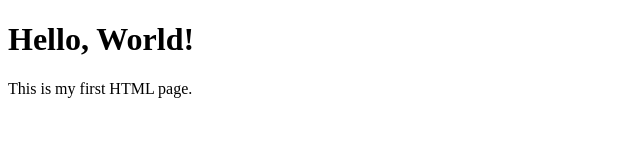
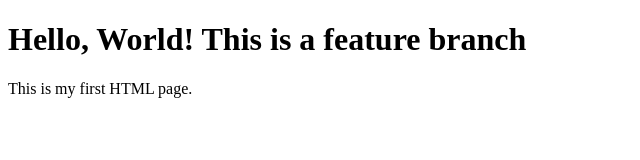
Before and after one commit to abhijadhav2618/Github_Actions, a plain HTML site: page index.html in a window 1280 px wide. Shown: the whole page, without its empty margins (0-640 px from the left). Drawn offline with Linux system fonts and the light colour scheme.

Commit message:
feature branch added

```diff
--- a/index.html
+++ b/index.html
@@ -4,7 +4,7 @@
     <title>Hello World</title>
 </head>
 <body>
-    <h1>Hello, World!</h1>
+    <h1>Hello, World! This is a feature branch</h1>
     <p>This is my first HTML page.</p>
 </body>
 </html>
```
